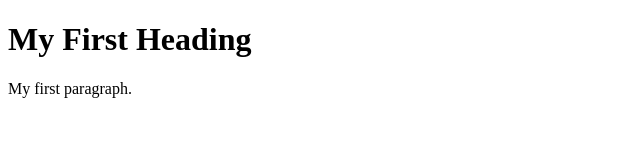
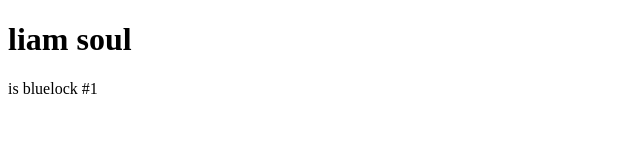
Before and after one commit to LordBamfordinho/HBCAutomotive, a plain HTML site: page index.html in a window 1280 px wide. Shown: the whole page, without its empty margins (0-640 px from the left). Drawn offline with Linux system fonts and the light colour scheme.

Commit message:
Update index.html

```diff
--- a/index.html
+++ b/index.html
@@ -5,8 +5,8 @@
 </head>
 <body>
 
-<h1>My First Heading</h1>
-<p>My first paragraph.</p>
+<h1>liam soul</h1>
+<p>is bluelock #1</p>
 
 </body>
 </html>
```
